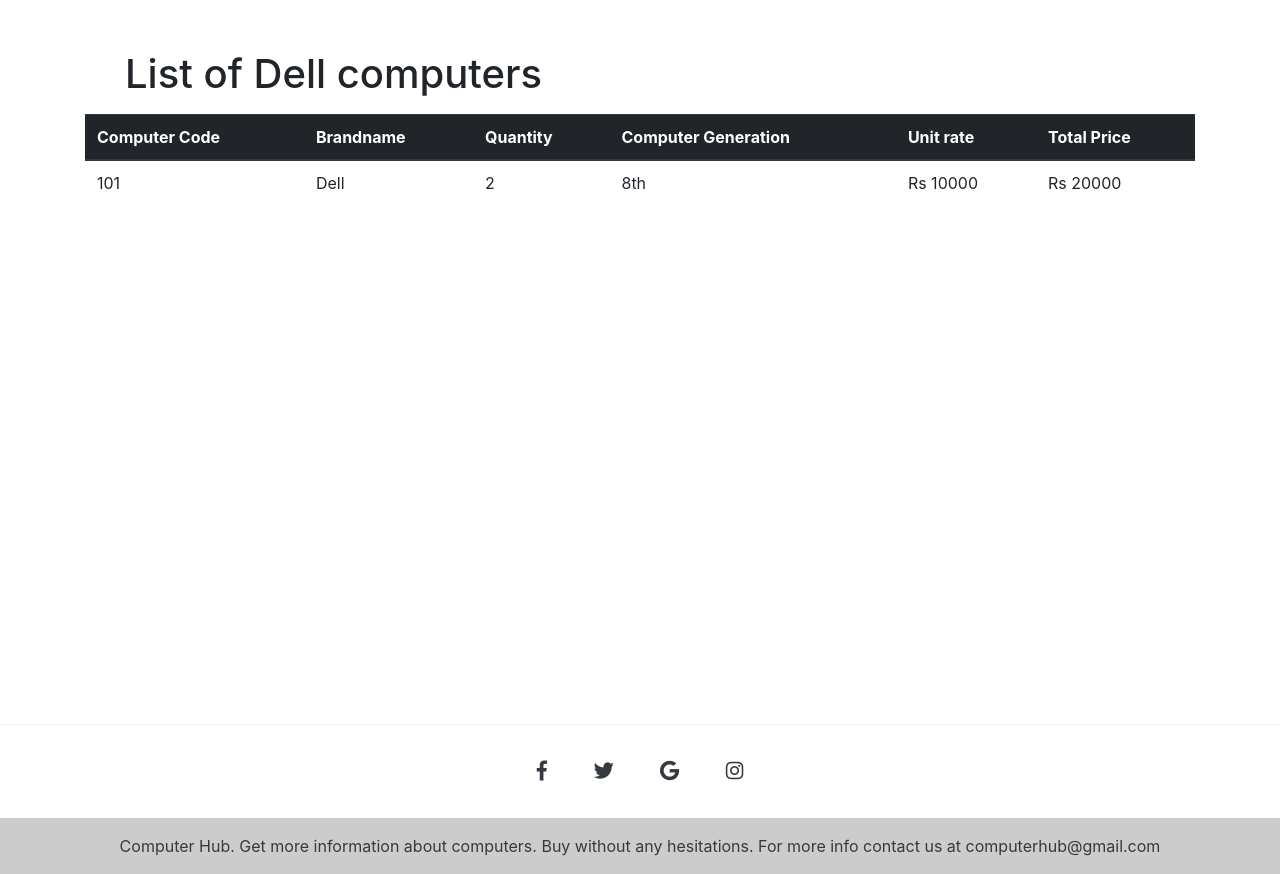
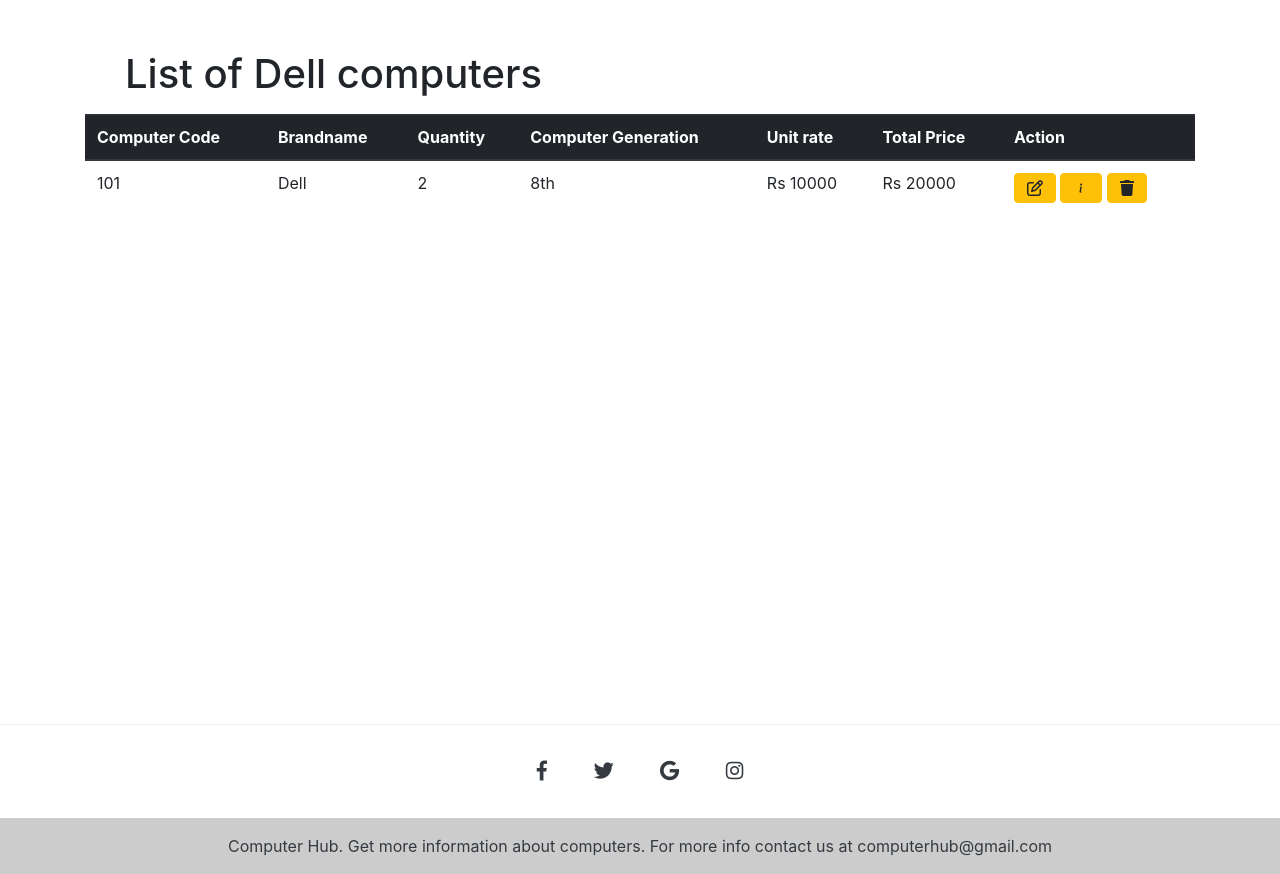
Before and after one commit to prazol07/ComputerHub, a Django app: page /logodetail/Dell in a window 1280 px wide. Shown: the part 76-950 px from the top of the page. Run offline with Django 3.2, Linux system fonts and the light colour scheme; data comes from the database, SQL or seed files in the repository; both versions use the stored data as it was after the commit; some libraries are stand-ins or nearby versions.

Commit message:
buttons and css optimized in details.html and logodetail.html

```diff
--- a/computer/templates/footer.html
+++ b/computer/templates/footer.html
@@ -24,23 +24,6 @@
       <!-- Instagram -->
       <a class="btn btn-link btn-floating btn-lg text-dark m-1" href="#!" role="button" data-mdb-ripple-color="dark"><i
           class="fab fa-instagram"></i></a>
-
-      <!-- Linkedin -->
-      <!-- <a
-              class="btn btn-link btn-floating btn-lg text-dark m-1"
-              href="#!"
-              role="button"
-              data-mdb-ripple-color="dark"
-              ><i class="fab fa-linkedin"></i
-            ></a> -->
-      <!-- Github -->
-      <!-- <a
-              class="btn btn-link btn-floating btn-lg text-dark m-1"
-              href="#!"
-              role="button"
-              data-mdb-ripple-color="dark"
-              ><i class="fab fa-github"></i
-            ></a> -->
     </section>
     <!-- Section: Social media -->
   </div>
@@ -51,7 +34,6 @@
 
     <a class="text-dark" href="https://mdbootstrap.com/">Computer Hub.
       Get more information about computers.
-      Buy without any hesitations.
       For more info contact us at
       computerhub@gmail.com</a>
   </div>
--- a/computer/templates/logodetail.html
+++ b/computer/templates/logodetail.html
@@ -18,6 +18,7 @@ min-height: 100vh;">
                     <th scope="col">Computer Generation</th>
                     <th scope="col">Unit rate</th>
                     <th scope="col">Total Price</th>
+                    <th scope="col">Action</th>
                 </tr>
             </thead>
             <tbody>
@@ -29,6 +30,21 @@ min-height: 100vh;">
                     <td>{{ b.computer.generation }}</td>
                     <td>Rs {{ b.unitrate }}</td>
                     <td>Rs {{ b.totalprice }}</td>
+                    <td>
+                        <a class="btn btn-warning" href="{% url 'update' b.id %}"><i class="fa fa-pencil-square-o"
+                                aria-hidden="true"></i>
+                        </a>
+                        <a class="btn btn-warning" href="{% url 'individualdetail' b.id %}"><i class="bi bi-info"
+                                aria-hidden="true"></i><svg xmlns="http://www.w3.org/2000/svg" width="16" height="16"
+                                fill="currentColor" class="bi bi-info" viewBox="0 0 16 16">
+                                <path
+                                    d="m8.93 6.588-2.29.287-.082.38.45.083c.294.07.352.176.288.469l-.738 3.468c-.194.897.105 1.319.808 1.319.545 0 1.178-.252 1.465-.598l.088-.416c-.2.176-.492.246-.686.246-.275 0-.375-.193-.304-.533L8.93 6.588zM9 4.5a1 1 0 1 1-2 0 1 1 0 0 1 2 0z" />
+                            </svg>
+                        </a>
+                        <a class="btn btn-warning" href="{% url 'delete' b.id %}">
+                            <i class="fas fa-trash"></i>
+                        </a>
+                    </td>
                 </tr>
 
 
```
Also changed, not shown: computer/templates/details.html (+4 -6 lines), db.sqlite3.
